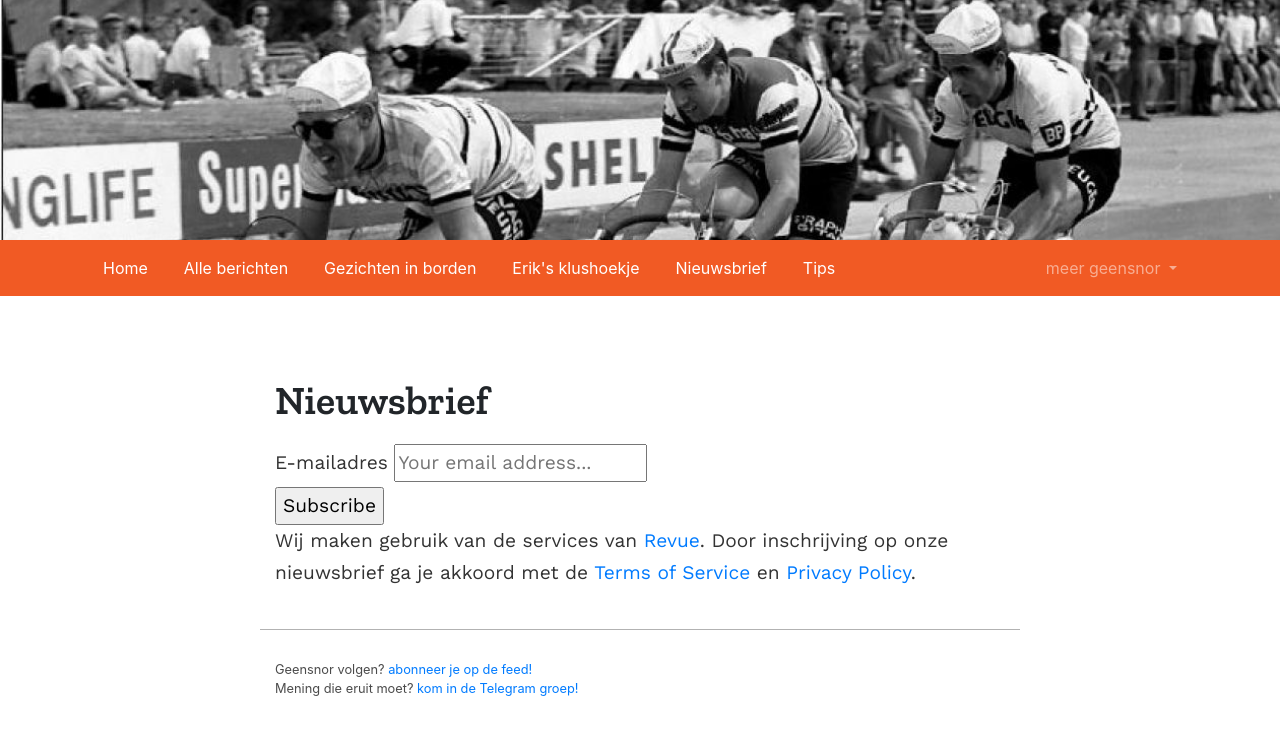
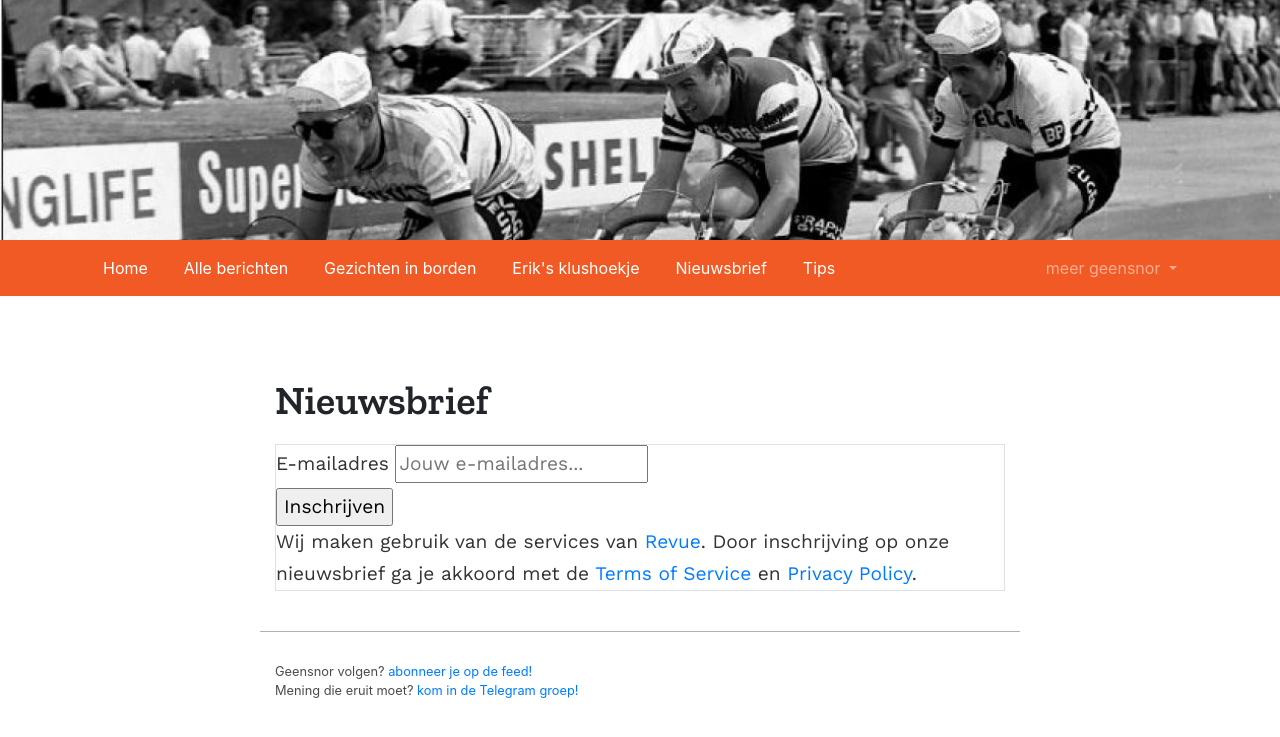
Before and after one commit to geensnor/geensnor.nl, a Jekyll site: the page built from pages/nieuwsbrief.html, in a window 1280 px wide. Shown: the top 737 px of the page. Built offline with Jekyll 4.4.1, drawn with Linux system fonts in a browser that asks for light colours.

Commit message:
Update nieuwsbrief.html

```diff
--- a/pages/nieuwsbrief.html
+++ b/pages/nieuwsbrief.html
@@ -4,17 +4,26 @@ layout: page
 permalink: pages/tussenneusenlippendoor
 ---
 
-
+<div class="border">
   <div id="revue-embed">
-  <form action="https://www.getrevue.co/profile/geensnor/add_subscriber" method="post" id="revue-form" name="revue-form"  target="_blank">
+    <form action="https://www.getrevue.co/profile/geensnor/add_subscriber" method="post" id="revue-form"
+      name="revue-form" target="_blank">
       <div class="revue-form-group">
         <label for="member_email">E-mailadres</label>
-    <input class="revue-form-field" placeholder="Your email address..." type="email" name="member[email]" id="member_email">
+        <input class="revue-form-field" placeholder="Jouw e-mailadres..." type="email" name="member[email]"
+          id="member_email">
       </div>
 
       <div class="revue-form-actions">
-    <input type="submit" value="Subscribe" name="member[subscribe]" id="member_submit">
+        <input type="submit" value="Inschrijven" name="member[subscribe]" id="member_submit">
       </div>
-  <div class="revue-form-footer">Wij maken gebruik van de services van <a target="_blank" href="https://www.getrevue.co/">Revue</a>. Door inschrijving op onze nieuwsbrief ga je akkoord met de  <a target="_blank" href="https://www.getrevue.co/terms">Terms of Service</a> en <a target="_blank" href="https://www.getrevue.co/privacy">Privacy Policy</a>.</div>
+
+    </div>
+
+
+<div class="revue-form-footer">Wij maken gebruik van de services van <a target="_blank"
+    href="https://www.getrevue.co/">Revue</a>. Door inschrijving op onze nieuwsbrief ga je akkoord met de <a
+    target="_blank" href="https://www.getrevue.co/terms">Terms of Service</a> en <a target="_blank"
+    href="https://www.getrevue.co/privacy">Privacy Policy</a>.</div>
 </form>
 </div>
```
Lines whose indentation alone changed are shown as unchanged.
